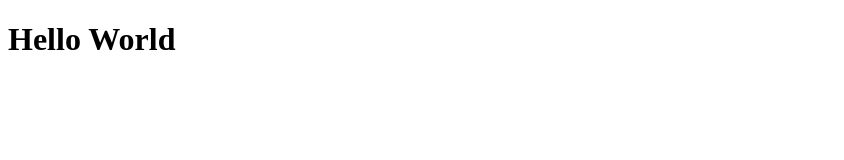
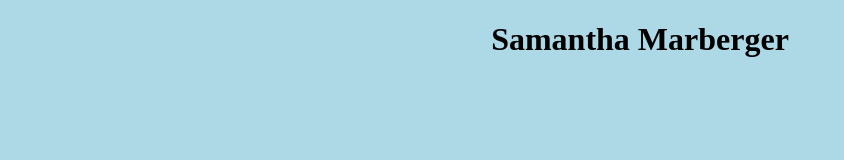
Before and after one commit to samanthamarberger/samantha-pre-website, a plain HTML site: page index.html in a window 1280 px wide. Shown: the whole page, without its empty margins (0-844 px from the left). Drawn offline with Linux system fonts and the light colour scheme.

Commit message:
add style.css, connect to index.html

```diff
--- a/index.html
+++ b/index.html
@@ -1,9 +1,11 @@
 <!DOCTYPE html>
 <html lang="en">
     <head>
+        <link rel="stylesheet" href="style.css" />
         <title>Samantha's Personal Website</title>
     </head>
     <body>
-        <h1>Hello World</h1>
+        <h1>Samantha Marberger</h1>
     </body>
+
 </html>
--- /dev/null
+++ b/style.css
@@ -0,0 +1,6 @@
+body {
+    background: lightblue;
+}
+h1 {
+    text-align: center;
+}
```
